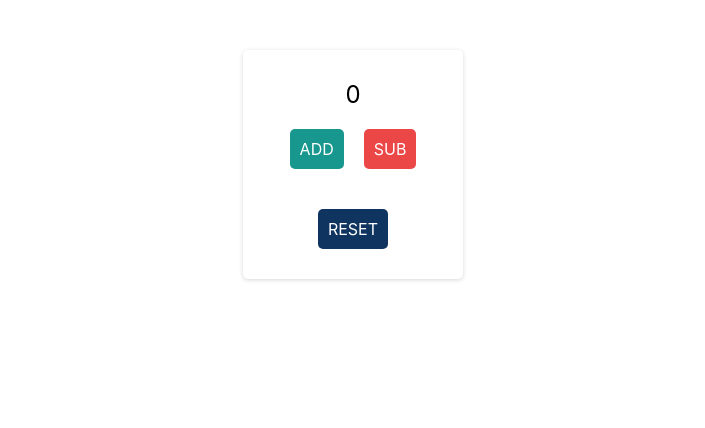
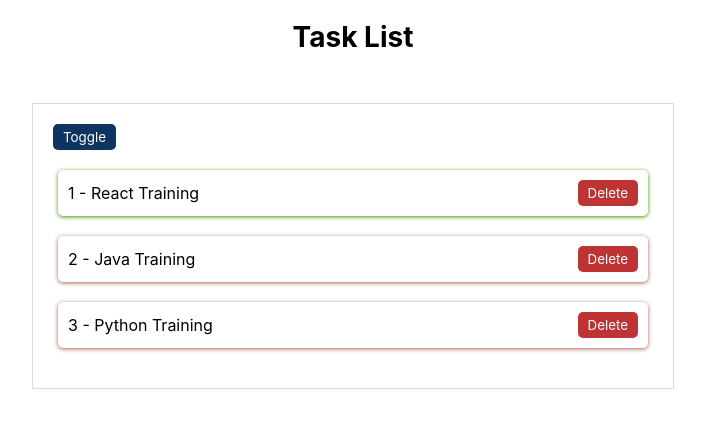
Before and after one commit to Trevis42/ReactZeroToJob, a React (Create React App) app in the folder taskmate/: page / in a window 1280 px wide. Shown: the top 428 px of the page, without its empty margins (287-992 px from the left). Built offline with nearby package versions, Linux system fonts and the light colour scheme.

Commit message:
show hide tasks

```diff
--- a/taskmate/src/App.css
+++ b/taskmate/src/App.css
@@ -1,39 +1,121 @@
-.App {
-    text-align: center;
+a {
+  text-decoration: none;
+  color: #000000;
+}
+
+h1 {
+  font-size: 28px;
+  text-align: center;
+  margin: 20px;
+}
+
+header {
+  display: flex;
+  justify-content: space-between;
+  align-items: center;
+  height: 50px;
+  align-items: center;
+  max-width: 1000px;
+  margin: auto;
+  border-bottom: 1px solid #d7d7d7;
+  font-size: 18px;
+  padding: 0px 10px;
+}
+
+img {
+  max-width: 40px;
+}
+
+ul {
+  max-width: 600px;
+  margin: 50px auto;
+  padding: 20px;
+  box-shadow: rgba(0, 0, 0, 0.02) 0px 1px 3px 0px, rgba(27, 31, 35, 0.15) 0px 0px 0px 1px;
+}
+
+li {
+  font: 16px;
+  list-style: none;
+  margin: 20px 5px;
+  box-shadow: rgba(0, 0, 0, 0.16) 0px 1px 4px;
+  border-radius: 5px;
+  padding: 10px;
+  display: flex;
+  justify-content: space-between;
+  align-items: center;
+}
+
+li.completed {
+  box-shadow: rgb(62, 150, 0) 0px 1px 4px;
+}
+
+li.incomplete {
+  box-shadow: rgba(135, 20, 0, 0.689) 0px 1px 4px;
+}
+
+button.delete {
+  border: 0px;
+  border-radius: 5px;
+  background-color: #be3434;
+  color: #ffffff;
+  padding: 5px 10px;
+  cursor: pointer;
+}
+
+button.trigger {
+  border: 0px;
+  border-radius: 5px;
+  background-color: #0f3460;
+  color: #ffffff;
+  padding: 5px 10px;
+  cursor: pointer;
 }
 
 .box {
-    max-width: 200px;
-    margin: 50px auto;
-    border-radius: 5px;
-    box-shadow: rgba(0, 0, 0, 0.16) 0px 1px 4px;
-    padding: 10px;
+  width: 400px;
+  margin: 20px auto;
+  box-shadow: rgba(0, 0, 0, 0.16) 0px 1px 4px;
+  padding: 20px 5px;
+  border: 0px;
+  border-radius: 5px;
 }
 
-p {
-    margin-top: 20px;
-    font-size: 24px;
-    text-align: center;
+.box.success {
+  background-color: #baffbf;
 }
 
-button {
-    padding: 10px;
-    margin: 20px 10px;
-    font-size: 16px;
-    color: #ffffff;
-    border: 0px;
-    border-radius: 5px;
-    cursor: pointer;
+.box.alert {
+  background-color: #ffb4b4;
+}
+
+.box.warning {
+  background-color: #ffdeb4;
+}
+
+.box p {
+  margin: 10px;
+}
+
+.box p.title {
+  font-size: 20px;
+}
+
+.box p.description {
+  font-size: 14px;
+}
+
+.hidden {
+  display: none;
 }
 
 button.add {
-    background-color: #18978f;
+  background-color: #18978f;
 }
 
 button.sub {
-    background-color: #eb4747;
+  background-color: #eb4747;
 }
 
 button.reset {
-    background-color: #0f3460;
+  background-color: #0f3460;
 }
--- a/taskmate/src/App.js
+++ b/taskmate/src/App.js
@@ -1,39 +1,47 @@
+/** @format */
+
 import './App.css';
 import { useState } from 'react';
 
 const App = () => {
-  const [count, setCount] = useState(0);
+  const [tasks, setTasks] = useState([
+    { id: 1, name: 'React Training', completed: true },
+    { id: 2, name: 'Java Training', completed: false },
+    { id: 3, name: 'Python Training', completed: false },
+  ]);
 
-  const handleAdd = () => {
-    setCount(count => count + 1);
-    setCount(count => count + 1);
-    setCount(count => count + 1);
-    console.log(`Count: ${count}`);
+  const [show, setShow] = useState(true);
+
+  const handleDelete = id => {
+    const updatedTasks = tasks.filter(task => task.id !== id);
+    setTasks(updatedTasks);
   };
 
-  const handleSubtract = () => {
-    setCount(count - 1);
-    console.log(`Count: ${count}`);
-  };
-
-  const handleReset = () => {
-    setCount(0);
+  const handleAddTask = (name, completed) => {
+    const newTask = { id: tasks.length + 1, name, completed };
+    setTasks([...tasks, newTask]);
   };
 
   return (
     <div className="App">
-      <div className="box">
-        <p>{count}</p>
-        <button onClick={handleAdd} className="add">
-          ADD
+      <h1>Task List</h1>
+      <ul>
+        <button className="trigger" onClick={() => setShow(!show)}>
+          Toggle
         </button>
-        <button onClick={handleSubtract} className="sub">
-          SUB
-        </button>
-        <button onClick={handleReset} className="reset">
-          RESET
-        </button>
-      </div>
+        {show &&
+          tasks.map(({ id, name, completed }) => (
+            <li key={id} className={completed ? 'completed' : 'incomplete'}>
+              {/* <input type="checkbox" checked={completed} /> */}
+              <span>
+                {id} - {name}
+              </span>
+              <button onClick={() => handleDelete(id)} className="delete">
+                Delete
+              </button>
+            </li>
+          ))}
+      </ul>
     </div>
   );
 };
```
